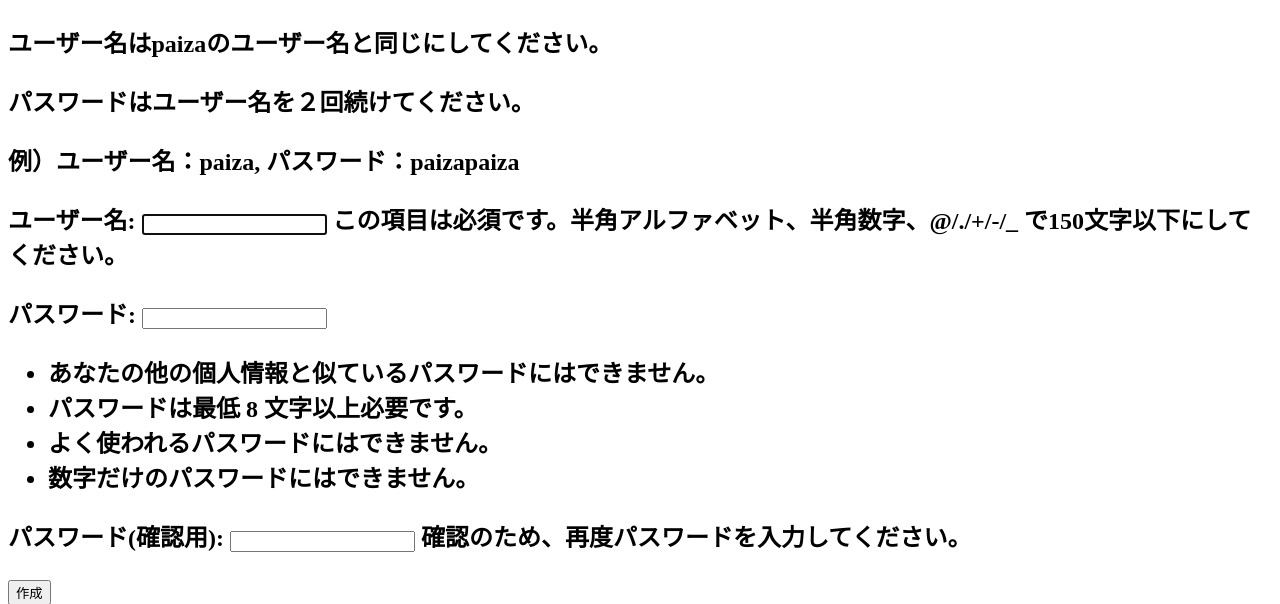
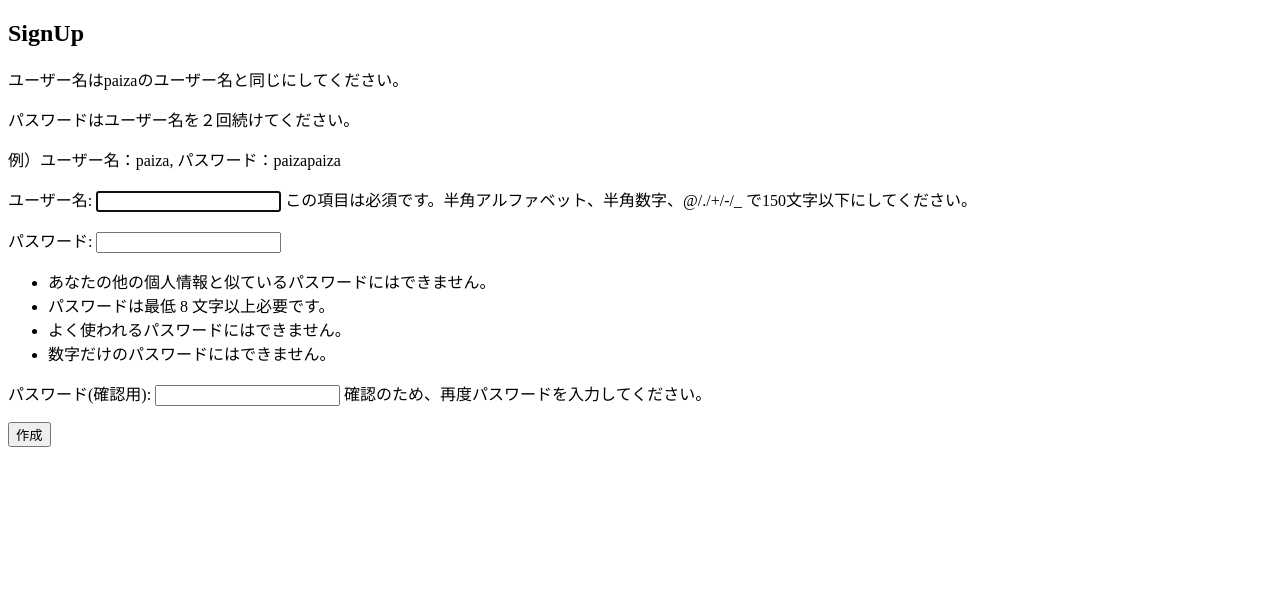
Before and after one commit to cardene777/pycheck, a Django app: page /accounts/signup/ in a window 1280 px wide. Shown: the top 604 px of the page. Run offline with Django 3.2, Linux system fonts and the light colour scheme.

Commit message:
Update signup.html

```diff
--- a/accounts/templates/accounts/signup.html
+++ b/accounts/templates/accounts/signup.html
@@ -7,7 +7,7 @@
 </head>
 <body>
     <div class="container">
-        <h2>
+        <h2>SignUp</h2>
         <p>ユーザー名はpaizaのユーザー名と同じにしてください。</p>
         <p>パスワードはユーザー名を２回続けてください。</p>
         <p>例）ユーザー名：paiza, パスワード：paizapaiza</p>
```
